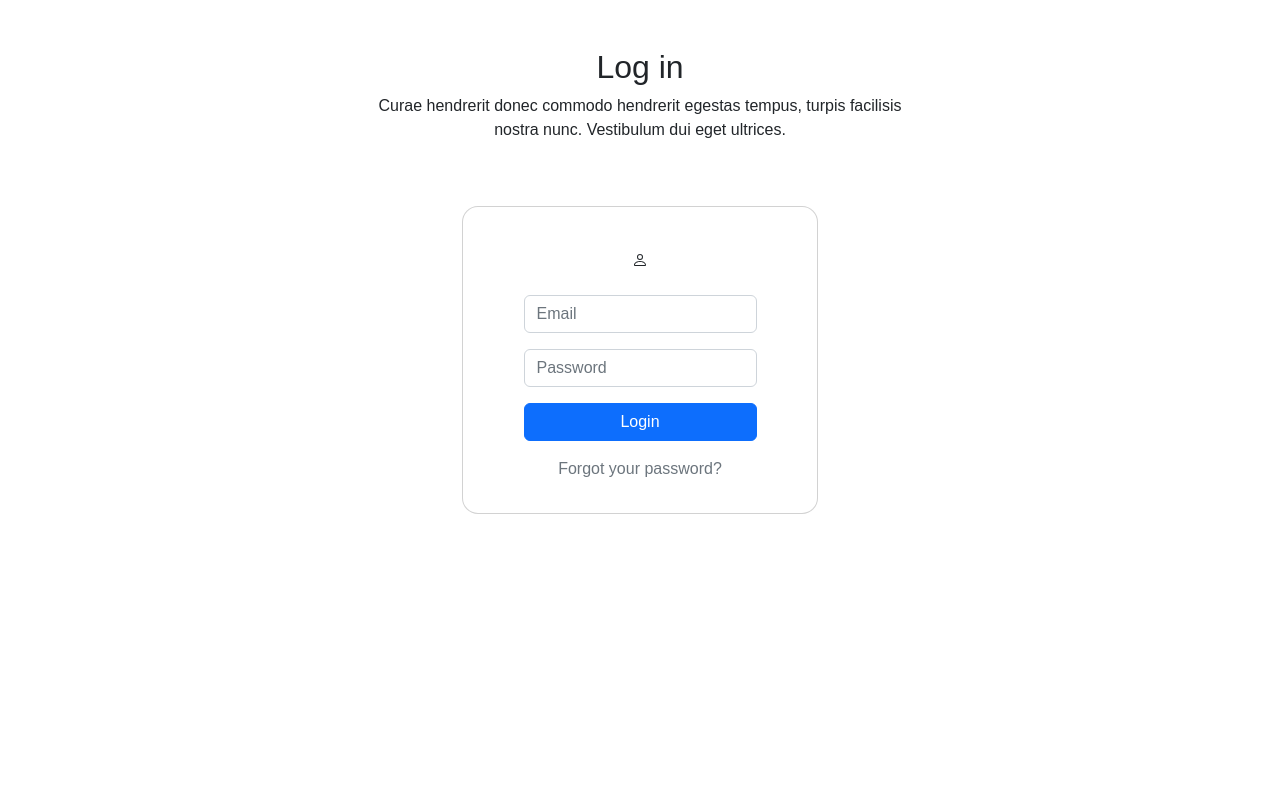
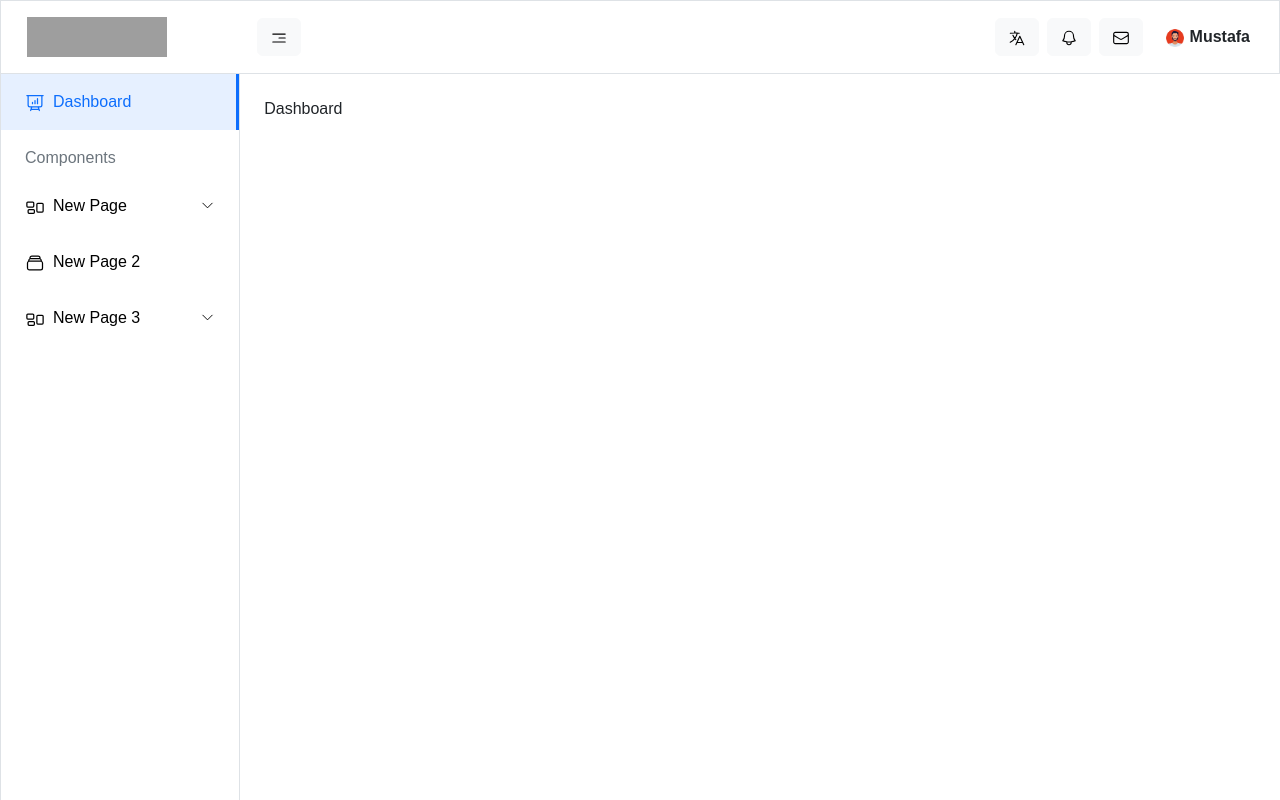
Before and after one commit to mustafainxiteout/reactbootstrapwork2, a React (Create React App) app: page /Admin/Dashboard in a window 1280 px wide. Before the commit this address led to /. Built offline with nearby package versions, Linux system fonts and the light colour scheme; sample sign-in values are in the browser's storage; grey boxes are pictures that could not be loaded; a web font is replaced by a local one.

Commit message:
updated_header_bar_ui_icons_button

```diff
--- a/src/components/HeaderComponent.js
+++ b/src/components/HeaderComponent.js
@@ -1,6 +1,6 @@
 import React from 'react'
 import { Button, Image, Navbar } from 'react-bootstrap'
-import { Bars3CenterLeftIcon, UserIcon, BellIcon, EnvelopeIcon} from '@heroicons/react/24/outline'
+import { Bars3CenterLeftIcon,LanguageIcon, UserIcon, BellIcon, EnvelopeIcon} from '@heroicons/react/24/outline'
 import { Link, useNavigate } from 'react-router-dom'
 
 function HeaderComponent({onButtonClick,showsidebarbutton,isButtonClicked}) {
@@ -15,14 +15,14 @@ function HeaderComponent({onButtonClick,showsidebarbutton,isButtonClicked}) {
   };
   return (
     <div>
-        <Navbar bg="white" className='d-flex ml-auto p-3 border shadow-small justify-content-between'>
+        <Navbar bg="white" className='d-flex ml-auto p-3 border shadow-small justify-content-between fixed-top'>
             <div>
             {showsidebarbutton===true?(
               <>
               <Image src={isButtonClicked===true? 'https://inxiteout.ai/wp-content/uploads/2021/08/logo-14.png':'/inxiteoutlogo.png'} className='d-none d-lg-inline' style={{height:isButtonClicked===true?"40px":"20px", width:isButtonClicked===true?"140px":"30px",marginRight:isButtonClicked===true?"90px":"30px",marginLeft:isButtonClicked===true?"10px":"2px"}}/>
               <Image src='/inxiteoutlogo.png' className={isButtonClicked===true?'d-none':'d-inline d-lg-none'} style={{height:isButtonClicked===true?"40px":"20px", width:isButtonClicked===true?"140px":"30px",marginRight:isButtonClicked===true?"90px":"30px",marginLeft:isButtonClicked===true?"10px":"2px"}}/>
-              <Button className='btn btn-light text-bg-light border' onClick={onButtonClick}>
-              <Bars3CenterLeftIcon  className="text-black" style={{height:"20px",width:"20px",transform: isButtonClicked===true?  'rotateZ(-180deg)' : null}} />
+              <Button className='btn btn-light' onClick={onButtonClick}>
+              <Bars3CenterLeftIcon  className="text-black" style={{height:"18px",width:"18px",transform: isButtonClicked===true?  'rotateZ(-180deg)' : null}} />
               </Button>
               </>
               ):(
@@ -33,26 +33,29 @@ function HeaderComponent({onButtonClick,showsidebarbutton,isButtonClicked}) {
               )}
             </div>
               <div className='d-flex gap-2'>
-               <Link className='btn btn-light text-bg-light border'>
-                <BellIcon className="text-black" style={{height:"20px",width:"20px"}}/>
+              <Link className='btn btn-light'>
+                <LanguageIcon className="text-black" style={{height:"18px",width:"18px"}}/>
+               </Link>
+               <Link className='btn btn-light'>
+                <BellIcon className="text-black" style={{height:"18px",width:"18px"}}/>
                </Link>
                <div className="dropdown">
-                <button className="btn btn-light border text-center" aria-expanded="false" data-bs-toggle="dropdown" type="button">
-                  <EnvelopeIcon className="text-black" style={{height:"20px",width:"20px"}}/>
+                <button className="btn btn-light" aria-expanded="false" data-bs-toggle="dropdown" type="button">
+                  <EnvelopeIcon className="text-black" style={{height:"18px",width:"18px"}}/>
                 </button>
                 <div className="dropdown-menu dropdown-menu-end mt-2">
-                  <button className="dropdown-item btn-light d-flex flex-wrap" onClick={navigationlinks} style={{width:"200px"}}>
-                    <p className='mb-0 flex-shrink-1' style={{width:"150px"}}>John Wick commented on your post.</p>
-                    <small className="text-muted">12:57 PM</small>
+                  <button className="dropdown-item btn-light d-flex clearfix" onClick={navigationlinks} style={{width:"200px"}}>
+                    <p className='mb-0 float-start' style={{width:"150px"}}>John Wick commented on your post.</p>
+                    <small className="text-muted float-end">12:57 PM</small>
                   </button>
                   <button className="dropdown-item btn-light" onClick={navigationlinks}>View Profile</button>
                   <button className="dropdown-item btn-light" onClick={handleLogout}>Sign Out</button>
                 </div>
               </div>
               <div className="dropdown">
-                <button className="btn btn-light border text-center" aria-expanded="false" data-bs-toggle="dropdown" type="button">
-                  <UserIcon className="text-black" style={{height:"20px",width:"20px",marginRight:"4px"}}/>
-                  <span className='d-none d-lg-inline'>Mustafa</span>
+                <button className="btn text-center" aria-expanded="false" data-bs-toggle="dropdown" type="button">
+                  <Image src='/avatar.jpg' className='rounded-5 p-0 me-0 me-lg-1' style={{height:"22px", width:"22px"}}/>
+                  <span className='d-none d-lg-inline fw-bold'>Mustafa</span>
                 </button>
                 <div className="dropdown-menu dropdown-menu-end mt-2">
                   <button className="dropdown-item btn-light" onClick={navigationlinks}>Edit Profile</button>
--- a/src/components/SidebarWithContent.js
+++ b/src/components/SidebarWithContent.js
@@ -92,7 +92,7 @@ function SidebarWithContent({navs,isButtonClicked}) {
 
 
 return (
-<Container fluid style={{transition:"width 3.0s ease-in-out"}}>
+<Container fluid style={{transition:"width 3.0s ease-in-out",marginTop:isButtonClicked===true?"73px":"70px"}} className='position-fixed'>
 <Row>
 <Col className={`${isButtonClicked===true? 'd-none d-lg-block col-auto bg-white shadow-small flex-shrink-0 d-flex border p-0':'d-block col-auto bg-white shadow-small flex-shrink-0 d-flex border p-0'}`} style={{width: "auto",minHeight:"92.5vh",transition:"width 0.3s ease-in-out"}}>
 <Nav variant='pills' className='flex-column text-start'>
--- a/src/components/Userpage.js
+++ b/src/components/Userpage.js
@@ -6,7 +6,7 @@ function Userpage() {
   return (
     <section  className='googlesans'>
         <HeaderComponent showsidebarbutton={false}/>
-        <p className='m-5'>This is User Page.</p>
+        <p className='p-2' style={{marginTop:"80px"}}>This is User Page.</p>
         <Footercomponent/>
     </section>
   )
--- a/src/index.js
+++ b/src/index.js
@@ -17,7 +17,7 @@ import PrivateRoute from './Privateroute';
 
 
 const root = ReactDOM.createRoot(document.getElementById('root'));
-const isAdmin = false;
+const isAdmin = true;
 root.render(
   <Router>
   <Routes>
```
Also changed, not shown: public/avatar.jpg (added).
